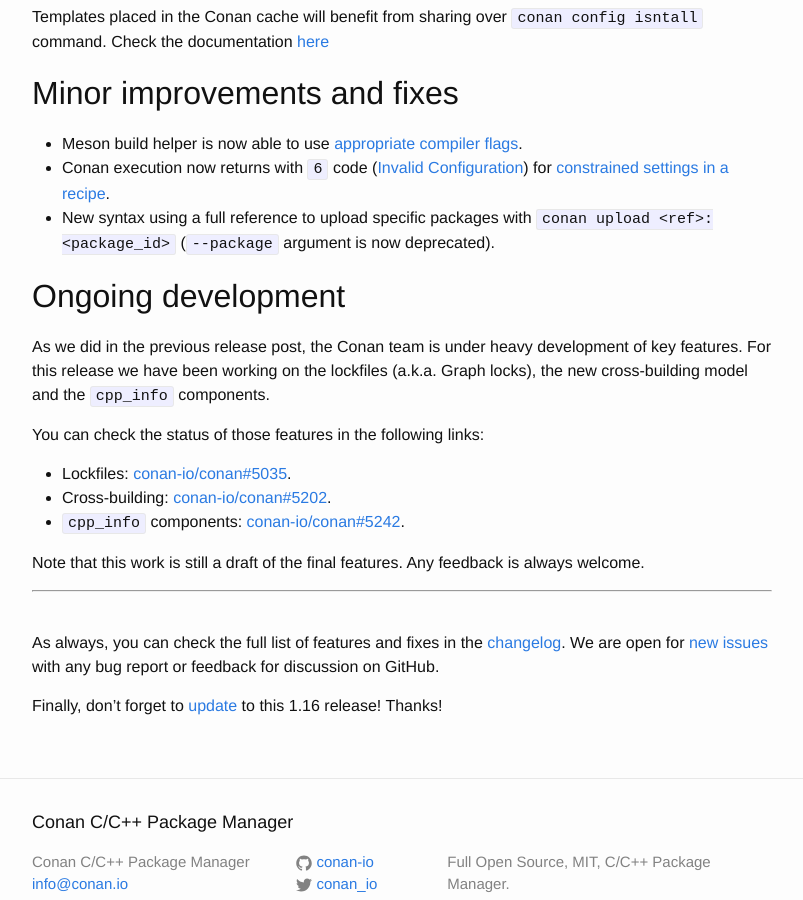
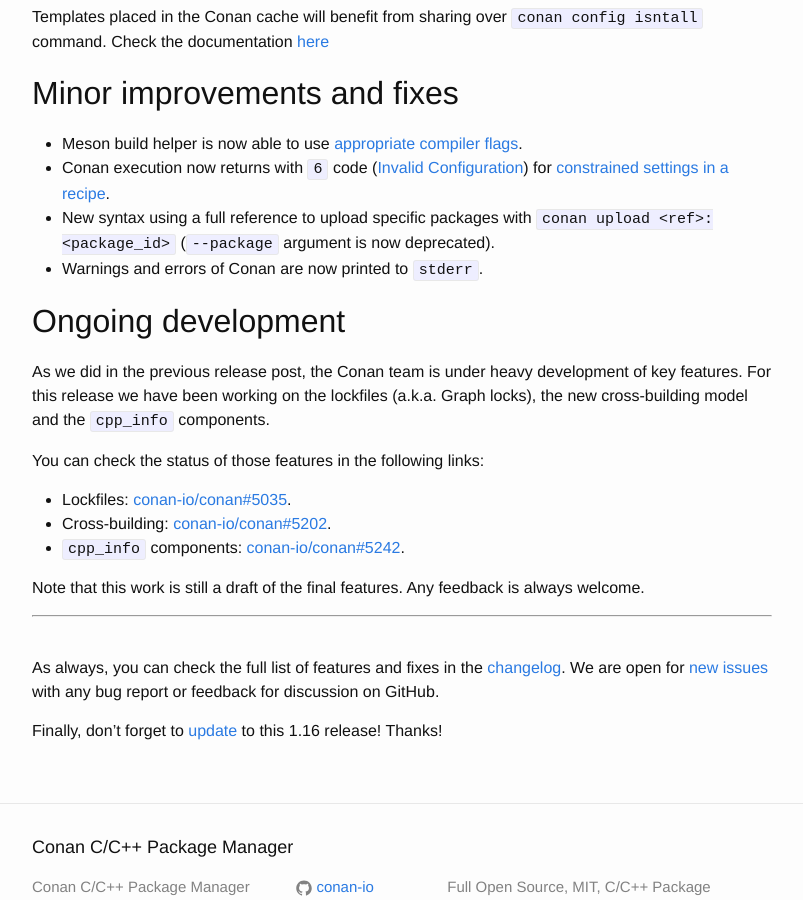
Before and after one commit to conan-io/conan-io.github.io, a Jekyll site: the page built from _posts/2019-06-10-New-conan-release-1-16.markdown, in a window 1280 px wide and 900 px high, scrolled down 2411 px. Shown: the whole window, without its empty margins (238-1041 px from the left). Built offline with Jekyll 4.4.1, drawn with Linux system fonts in a browser that asks for light colours; comment, search, counter and statistics services are not loaded.

Commit message:
Add stderr

```diff
--- a/_posts/2019-06-10-New-conan-release-1-16.markdown
+++ b/_posts/2019-06-10-New-conan-release-1-16.markdown
@@ -99,6 +99,7 @@ Templates placed in the Conan cache will benefit from sharing over ``conan confi
 - Conan execution now returns with ``6`` code ([Invalid Configuration](https://docs.conan.io/en/latest/reference/commands/return_codes.html#invalid-configuration)) for
 [constrained settings in a recipe](https://docs.conan.io/en/latest/mastering/conditional.html?highlight=restricted#constrain-settings-and-options).
 - New syntax using a full reference to upload specific packages with ``conan upload <ref>:<package_id>`` (``--package`` argument is now deprecated).
+- Warnings and errors of Conan are now printed to ``stderr``.
 
 ## Ongoing development
 
```
